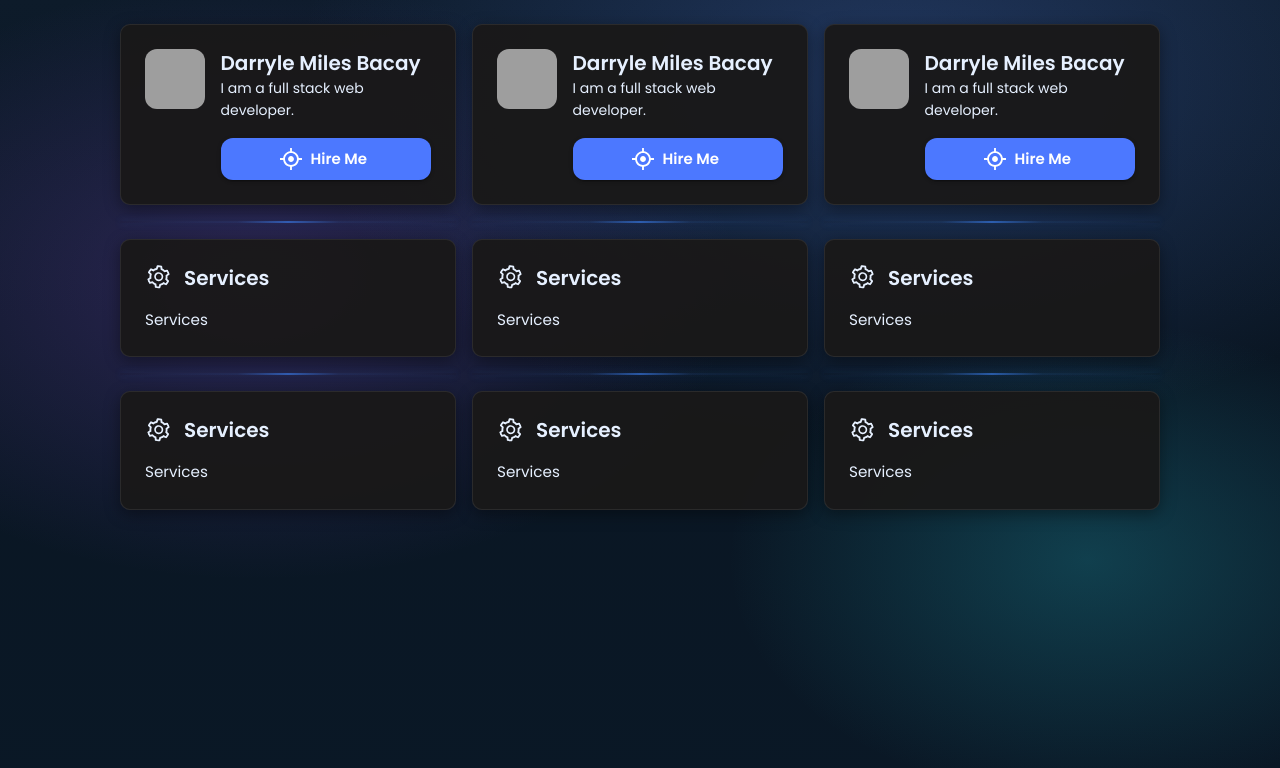
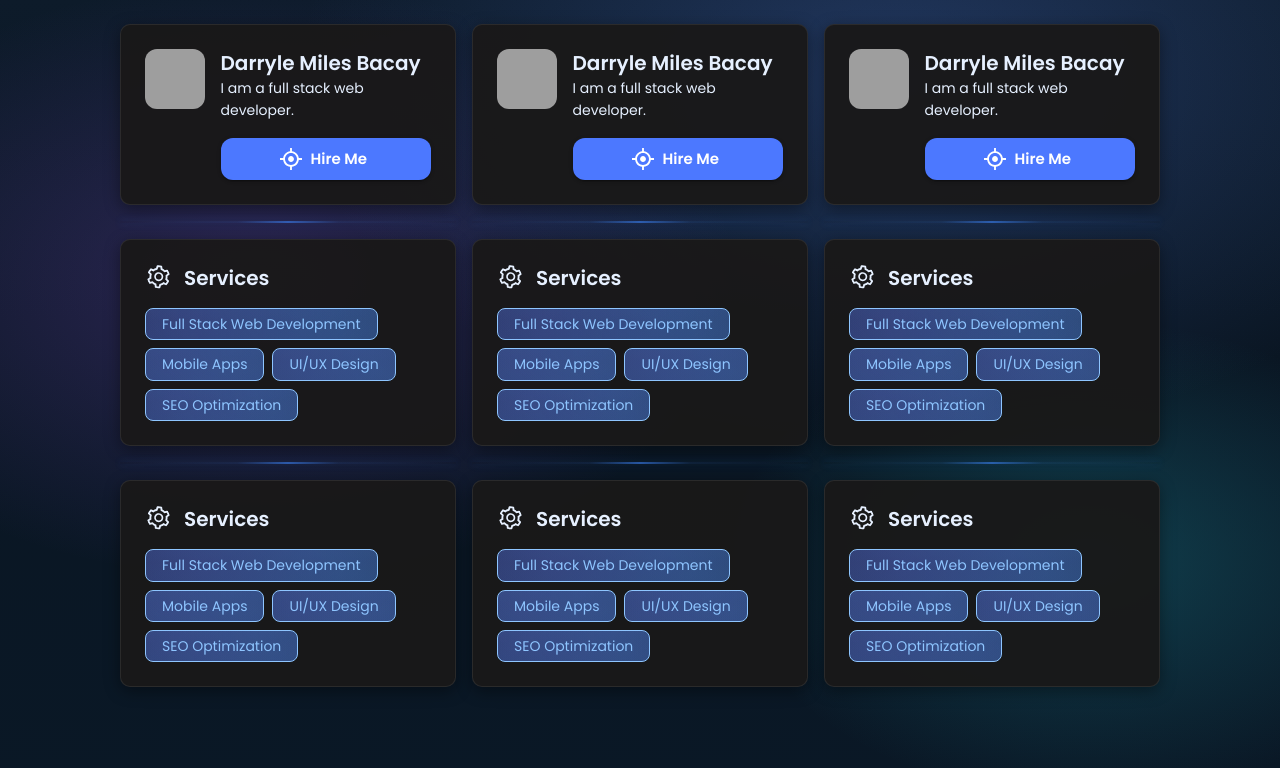
Before and after one commit to darrylemiles/portfolio, a React (Vite) app in the folder client/: page / in a window 1280 px wide. Shown: the top 768 px of the page. Built offline with nearby package versions, Linux system fonts and the light colour scheme; grey boxes are pictures that could not be loaded.

Commit message:
wip: implement Services component with dynamic service listing and layout

```diff
--- a/client/src/sections/home/Services.tsx
+++ b/client/src/sections/home/Services.tsx
@@ -2,11 +2,24 @@ import React from 'react'
 import MainCard from '../../components/MainCard'
 import { SettingOutlined } from '@ant-design/icons'
 import AnimateButton from '../../components/extended/AnimateButton'
+import Chip from '../../components/Chip'
+import { Box } from '@mui/material'
 
 const Services: React.FC = () => {
+  const services = [
+    'Full Stack Web Development',
+    'Mobile Apps',
+    'UI/UX Design',
+    'SEO Optimization'
+  ]
+
   return (
     <MainCard title={{ text: 'Services', icon: <AnimateButton type='rotate'> <SettingOutlined style={{ fontSize: 23 }} /> </AnimateButton> }}>
-      Services
+      <Box sx={{ display: 'flex', flexWrap: 'wrap', gap: 1 }}>
+        {services.map((service, index) => (
+          <Chip text={service} key={index} />
+        ))}
+      </Box>
     </MainCard >
   )
 }
```
